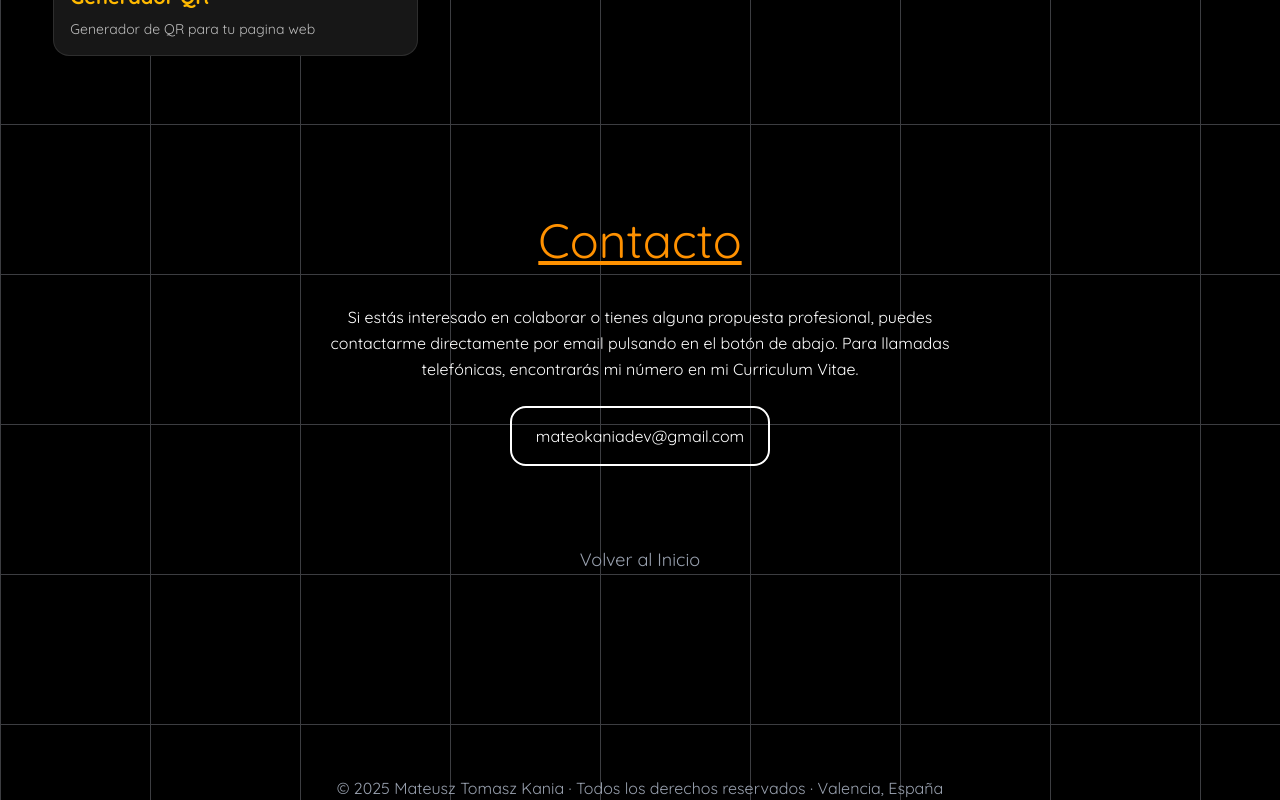
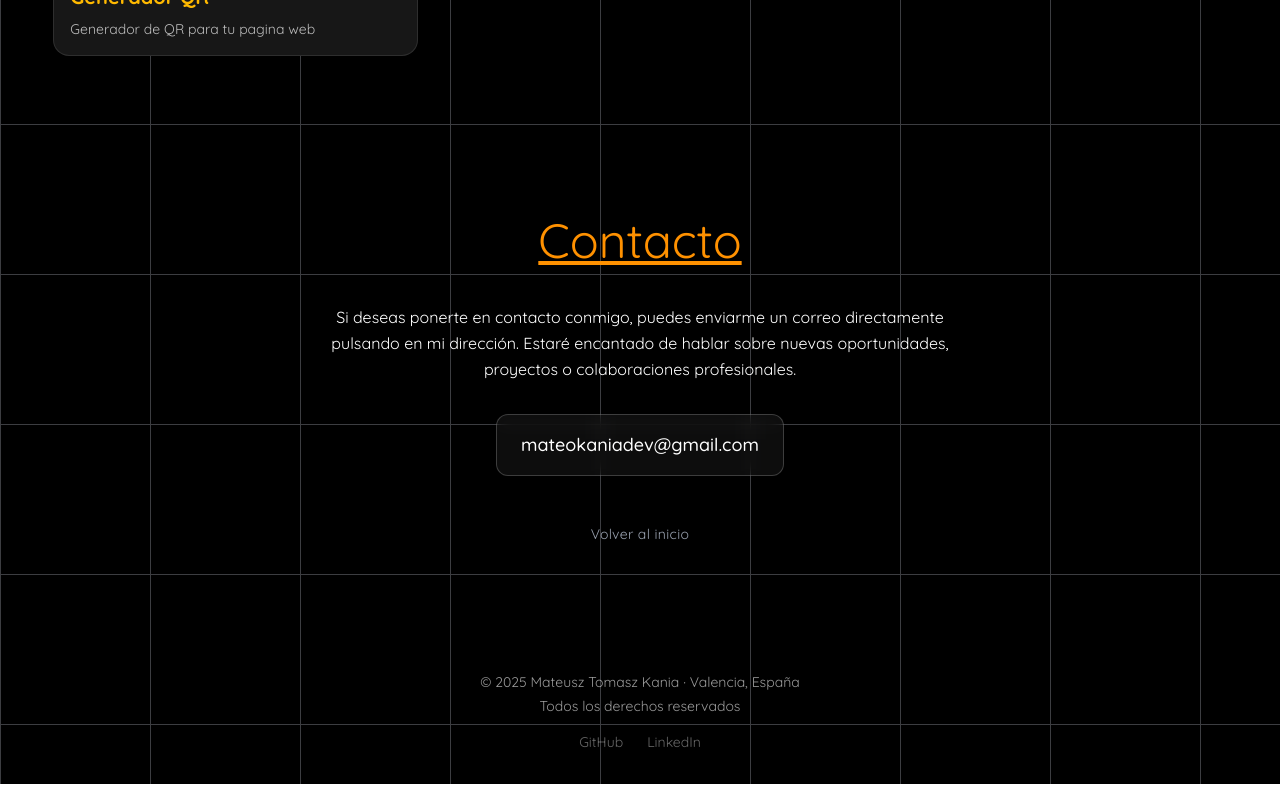
Before and after one commit to MateoKania/portfolio-mateusz, a React (Vite) app: page / in a window 1280 px wide. Shown: the part 3476-4276 px from the top of the page. Built offline with nearby package versions, Linux system fonts and the light colour scheme; what tailwind-animations would draw is missing.

Commit message:
chancge contact part

```diff
--- a/src/App.jsx
+++ b/src/App.jsx
@@ -18,7 +18,6 @@ function App() {
         <Habilities />
         <Projects />
         <Contact />
-        <Footer />
       </Layout>
     </>
   );
--- a/src/sections/contact.jsx
+++ b/src/sections/contact.jsx
@@ -1,5 +1,4 @@
 import { TextH1 } from "../components/texts";
-import { ButtonContact } from "../components/buttons";
 
 export function Contact() {
   return (
@@ -7,33 +6,54 @@ export function Contact() {
       <section
         id="contact"
         className="timeline-view animate-blurred-fade-in animate-range-[entry_0%_contain_20%]
-        scroll-mt-20 mt-40 h-[70vh] w-8/12 mx-auto flex flex-col items-center"
+        scroll-mt-20 mt-40 w-8/12 mx-auto flex flex-col items-center"
       >
         <TextH1 text="Contacto" />
 
         <p className="text-white text-center mt-10 leading-relaxed max-w-2xl">
-          Si estás interesado en colaborar o tienes alguna propuesta
-          profesional, puedes contactarme directamente por email pulsando en el
-          botón de abajo. Para llamadas telefónicas, encontrarás mi número en mi
-          Curriculum Vitae.
+          Si deseas ponerte en contacto conmigo, puedes enviarme un correo
+          directamente pulsando en mi dirección. Estaré encantado de hablar
+          sobre nuevas oportunidades, proyectos o colaboraciones profesionales.
         </p>
 
-        <div className="flex justify-center mt-6">
-          <ButtonContact
-            text="mateokaniadev@gmail.com"
+        <div className="flex justify-center mt-8">
+          <a
             href="mailto:mateokaniadev@gmail.com"
-            className="text-white border-white border-2 rounded-2xl px-6 py-4 hover:bg-amber-600 transition"
-          />
+            className="border border-white/20 rounded-xl px-6 py-4 text-lg font-medium text-white bg-white/5 backdrop-blur-sm hover:border-amber-400 hover:bg-white/10 transition"
+          >
+            mateokaniadev@gmail.com
+          </a>
         </div>
 
         <a
           href="#home"
-          className="mt-20 text-gray-400 hover:text-amber-600 transition-colors duration-300
-          text-lg flex items-center justify-center"
+          className="mt-12 text-gray-400 hover:text-amber-400 transition text-sm tracking-wide"
         >
-          Volver al Inicio
+          Volver al inicio
         </a>
       </section>
+
+      <footer className="mt-24 py-8 text-center text-white/60 text-sm  border-white/10">
+        <p>© 2025 Mateusz Tomasz Kania · Valencia, España</p>
+        <p className="mt-1">Todos los derechos reservados</p>
+
+        <div className="flex justify-center gap-6 mt-4 text-white/40">
+          <a
+            href="https://github.com/MateoKania"
+            target="_blank"
+            className="hover:text-amber-400 transition"
+          >
+            GitHub
+          </a>
+          <a
+            href="https://www.linkedin.com/in/mateusz-kania"
+            target="_blank"
+            className="hover:text-amber-400 transition"
+          >
+            LinkedIn
+          </a>
+        </div>
+      </footer>
     </>
   );
 }
--- a/src/sections/projects.jsx
+++ b/src/sections/projects.jsx
@@ -142,7 +142,7 @@ export function Projects() {
     <>
       <section
         id="projects"
-        className="scroll-mt-24 timeline-view animate-blurred-fade-in animate-range-[entry_0%_contain_20%]"
+        className="scroll-mt-24 timeline-view animate-blurred-fade-in animate-range-[entry_0%_contain_10%]"
       >
         <TextH1 text="Proyectos" />
 
@@ -256,7 +256,7 @@ export function Projects() {
       </section>
       {modalData && (
         <ProjectModal data={modalData} onClose={() => setModalData(null)} />
-      )}{" "}
+      )}
     </>
   );
 }
```
